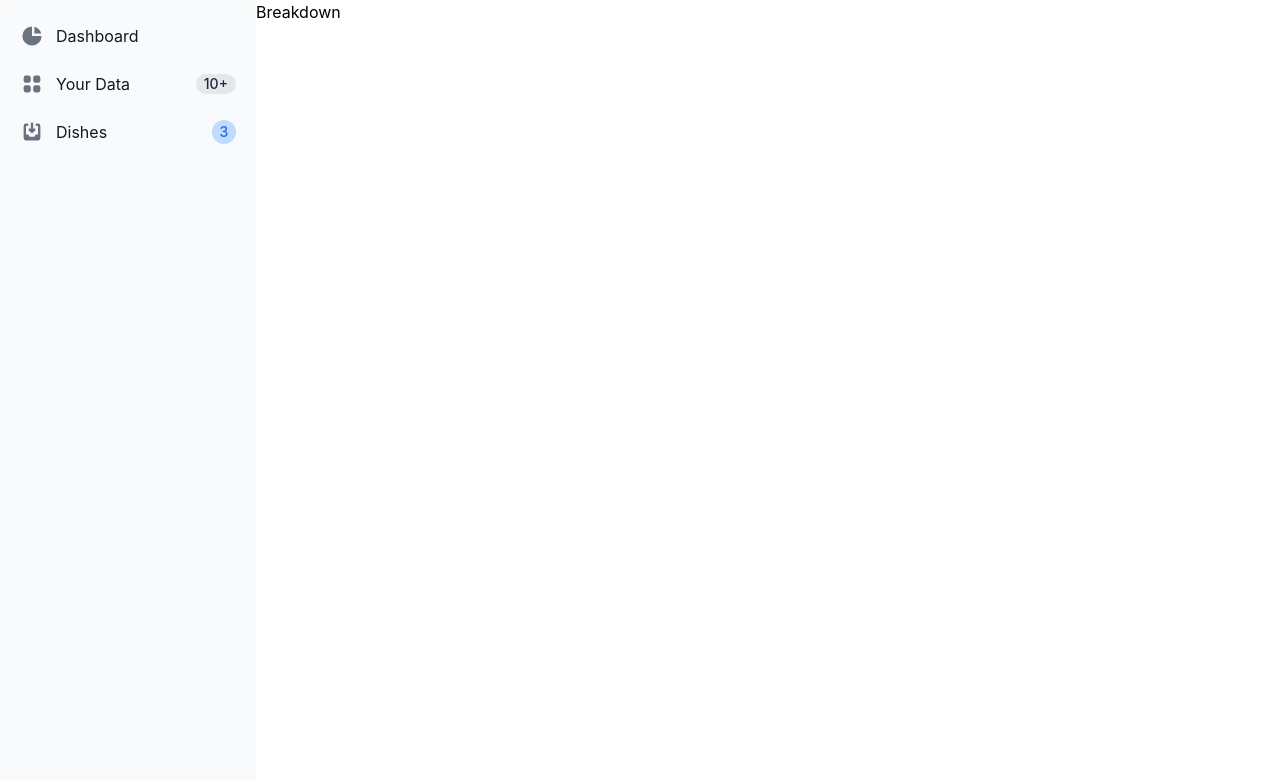
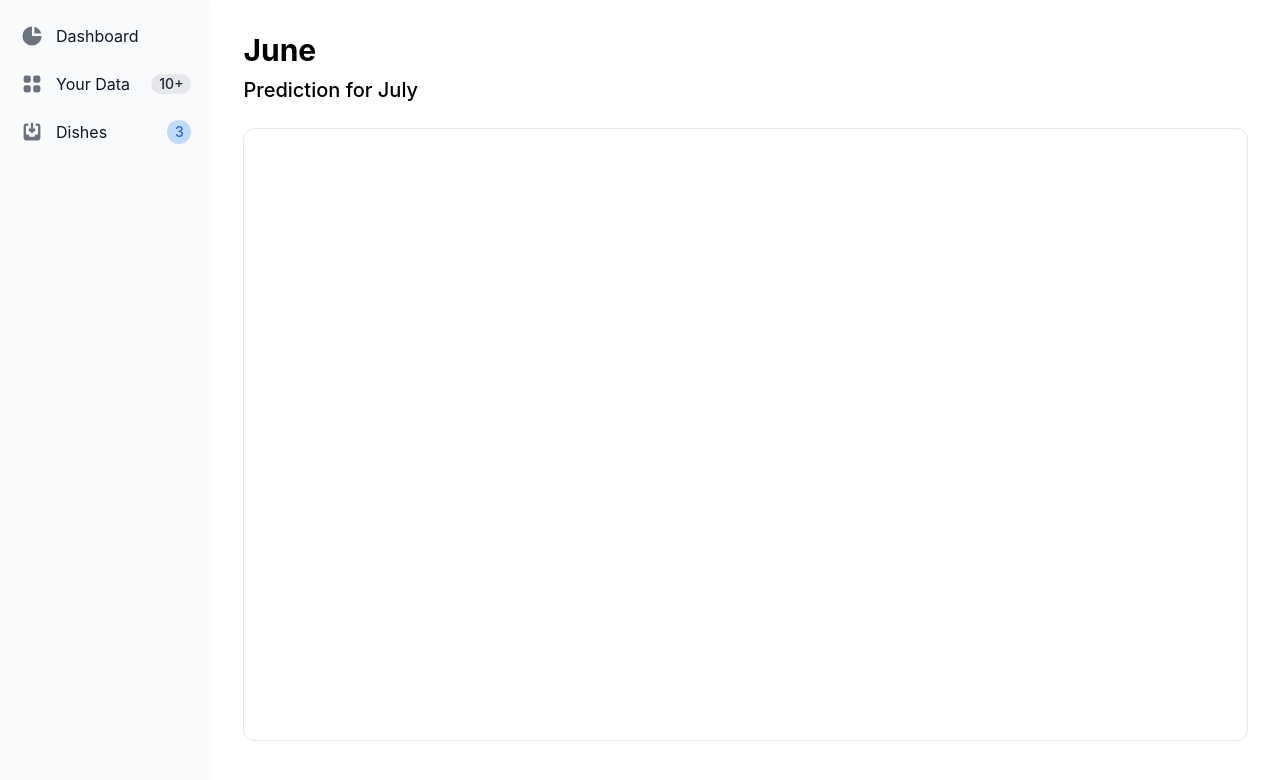
Before and after one commit to belligerentbeagle/bandungkosong, a Next.js app in the folder bandungkosong-web/: page /dashboard in a window 1280 px wide. Shown: the top 780 px of the page. Built offline with nearby package versions, Linux system fonts and the light colour scheme.

Commit message:
Update dashboard

```diff
--- a/bandungkosong-web/components/ui/Breakdown.component.jsx
+++ b/bandungkosong-web/components/ui/Breakdown.component.jsx
@@ -1,5 +1,11 @@
 const Breakdown = () => {
-  return <div>Breakdown</div>;
+  return (
+    <>
+      <h1 className="text-3xl font-bold mb-2">June</h1>
+      <h2 className="text-xl font-medium mb-6">Prediction for July</h2>
+      <div className="h-5/6 w-full rounded-xl border"></div>
+    </>
+  );
 };
 
 export default Breakdown;
--- a/bandungkosong-web/components/ui/Data.component.jsx
+++ b/bandungkosong-web/components/ui/Data.component.jsx
@@ -1,5 +1,11 @@
 const Data = () => {
-  return <div>Data</div>;
+  return (
+    <>
+      <h1 className="text-3xl font-bold mb-2">Your Data</h1>
+      <h2 className="text-xl font-medium mb-6">Prediction for July</h2>
+      <div className="h-5/6 w-full rounded-xl border"></div>
+    </>
+  );
 };
 
 export default Data;
--- a/bandungkosong-web/components/ui/Dishes.component.jsx
+++ b/bandungkosong-web/components/ui/Dishes.component.jsx
@@ -1,5 +1,11 @@
 const Dishes = () => {
-  return <div>Dishes</div>;
+  return (
+    <>
+      <h1 className="text-3xl font-bold mb-2">Dishes</h1>
+      <h2 className="text-xl font-medium mb-6">Prediction for July</h2>
+      <div className="h-5/6 w-full rounded-xl border"></div>
+    </>
+  );
 };
 
 export default Dishes;
--- a/bandungkosong-web/components/ui/Login.component.jsx
+++ b/bandungkosong-web/components/ui/Login.component.jsx
@@ -32,7 +32,7 @@ const Login = () => {
   return (
     <div className="p-12 w-full rounded-xl border border-gray-200">
       <h2 className="text-2xl font-bold">Login</h2>
-      <form className="mt-8 max-w-md grid grid-cols-1 gap-6">
+      <form className="mt-8 grid grid-cols-1 gap-6">
         <label className="block">
           <span className="text-gray-700">Email address</span>
           <input
--- a/bandungkosong-web/pages/dashboard/index.js
+++ b/bandungkosong-web/pages/dashboard/index.js
@@ -37,7 +37,7 @@ const Dashboard = () => {
   return (
     <div className="w-full h-screen flex">
       <Sidebar changeRouteHandler={changeRouteHandler}></Sidebar>
-      <main>{currentComponent}</main>
+      <main className="p-8 h-full w-full">{currentComponent}</main>
     </div>
   );
 };
```
